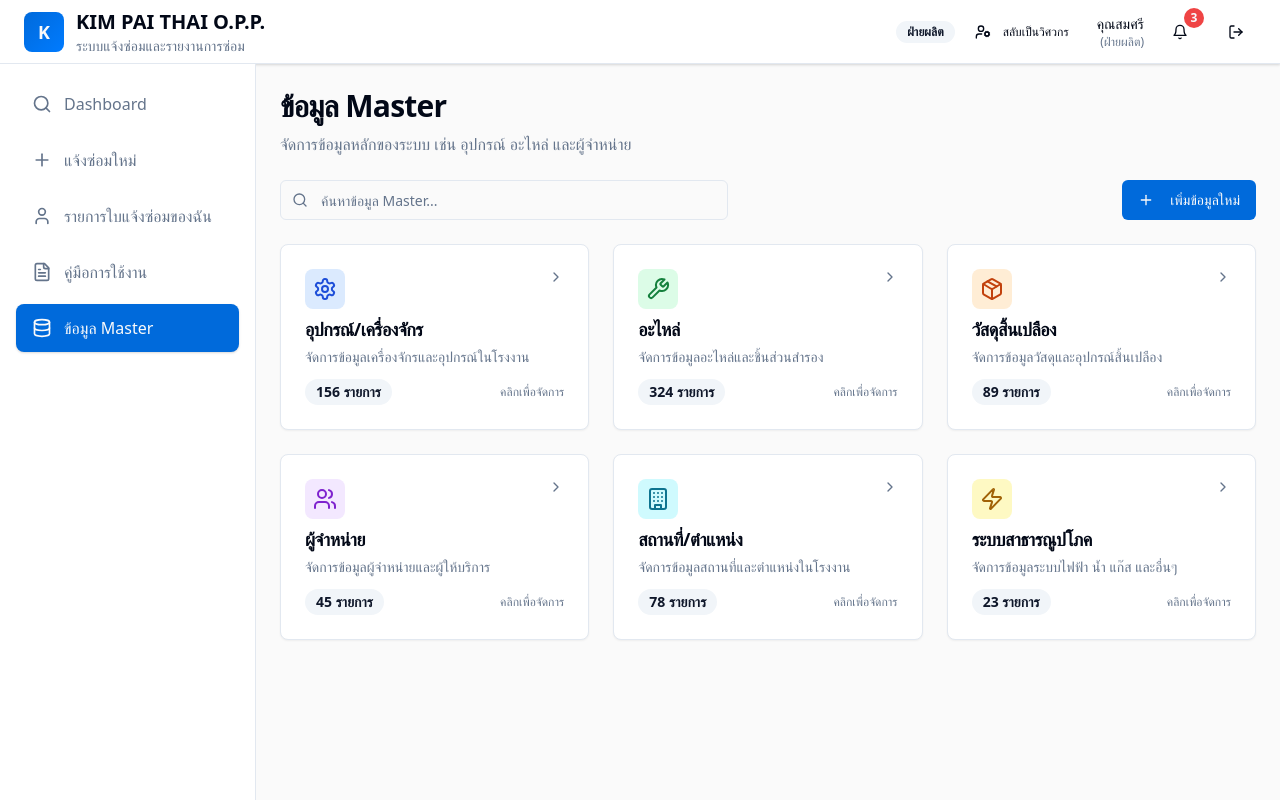
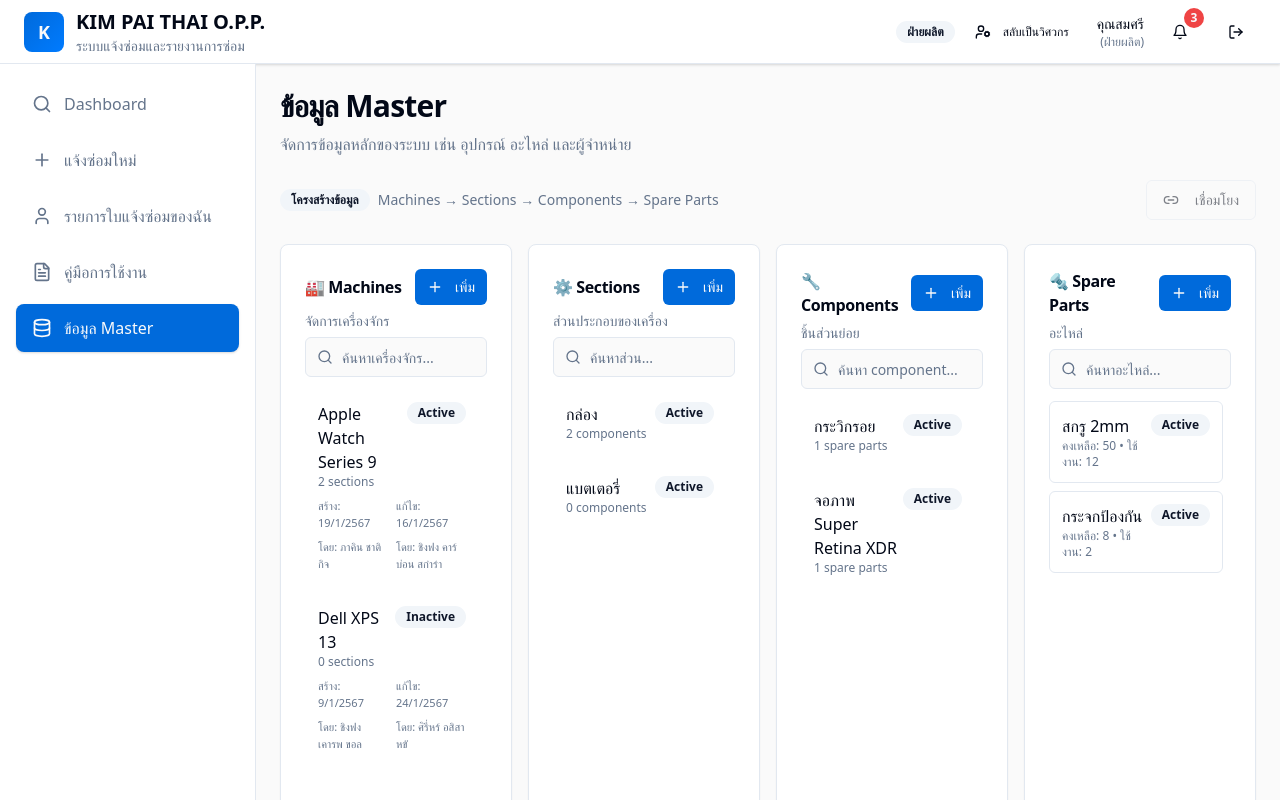
Before and after one commit to Toppingeni/kim-pai-repair-flow, a React (Vite) app: page /master-data in a window 1280 px wide. Built offline with nearby package versions, Linux system fonts and the light colour scheme.

Commit message:
Update Master Data page
Update Master Data page to match Data Linker design with 4 columns (Machines/Sections/Components/Spare Parts), including add buttons and relationship links.

```diff
--- a/src/components/master-data/MasterDataManager.tsx
+++ b/src/components/master-data/MasterDataManager.tsx
@@ -1,163 +1,330 @@
 
-import { useState } from "react";
+import { useMemo, useState } from "react";
 import { Card, CardContent, CardDescription, CardHeader, CardTitle } from "@/components/ui/card";
 import { Button } from "@/components/ui/button";
 import { Input } from "@/components/ui/input";
 import { Badge } from "@/components/ui/badge";
+import { ScrollArea } from "@/components/ui/scroll-area";
 import {
   Search,
   Plus,
-  Settings,
-  Wrench,
-  Package,
-  Users,
-  Building,
-  Zap,
-  ChevronRight
+  Link2
 } from "lucide-react";
 
-interface MasterDataType {
+type EntityStatus = "Active" | "Inactive";
+
+interface Machine {
   id: string;
   name: string;
-  description: string;
-  icon: React.ReactNode;
-  count: number;
-  color: string;
+  status: EntityStatus;
+  sectionsCount: number;
+  createdAt: string;
+  updatedAt: string;
+  createdBy: string;
+  updatedBy: string;
+}
+
+interface Section {
+  id: string;
+  machineId: string;
+  name: string;
+  status: EntityStatus;
+  componentsCount: number;
+}
+
+interface ComponentItem {
+  id: string;
+  sectionId: string;
+  name: string;
+  status: EntityStatus;
+  sparePartsCount: number;
+}
+
+interface SparePart {
+  id: string;
+  componentId: string;
+  name: string;
+  status: EntityStatus;
+  qty: number;
+  used: number;
 }
 
 export function MasterDataManager() {
-  const [searchQuery, setSearchQuery] = useState("");
-  const [selectedCategory, setSelectedCategory] = useState<string | null>(null);
+  // selections
+  const [selectedMachineId, setSelectedMachineId] = useState<string | null>(null);
+  const [selectedSectionId, setSelectedSectionId] = useState<string | null>(null);
+  const [selectedComponentId, setSelectedComponentId] = useState<string | null>(null);
 
-  const masterDataTypes: MasterDataType[] = [
+  // per-column search
+  const [searchMachines, setSearchMachines] = useState("");
+  const [searchSections, setSearchSections] = useState("");
+  const [searchComponents, setSearchComponents] = useState("");
+  const [searchParts, setSearchParts] = useState("");
+
+  // mock data (sample like the preview)
+  const machines: Machine[] = [
     {
-      id: "equipment",
-      name: "อุปกรณ์/เครื่องจักร",
-      description: "จัดการข้อมูลเครื่องจักรและอุปกรณ์ในโรงงาน",
-      icon: <Settings className="h-6 w-6" />,
-      count: 156,
-      color: "bg-blue-100 text-blue-700 border-blue-200"
+      id: "m1",
+      name: "Apple Watch Series 9",
+      status: "Active",
+      sectionsCount: 2,
+      createdAt: "19/1/2567",
+      updatedAt: "16/1/2567",
+      createdBy: "ภาคิน ชาติกิจ",
+      updatedBy: "ชิงฟง คาร์บ่อน สกำรำ",
     },
     {
-      id: "spare-parts",
-      name: "อะไหล่",
-      description: "จัดการข้อมูลอะไหล่และชิ้นส่วนสำรอง",
-      icon: <Wrench className="h-6 w-6" />,
-      count: 324,
-      color: "bg-green-100 text-green-700 border-green-200"
+      id: "m2",
+      name: "Dell XPS 13",
+      status: "Inactive",
+      sectionsCount: 0,
+      createdAt: "9/1/2567",
+      updatedAt: "24/1/2567",
+      createdBy: "ชิงฟง เคารพ ขอล",
+      updatedBy: "ศิรี่หร์ อสิสา หขั",
     },
-    {
-      id: "supplies",
-      name: "วัสดุสิ้นเปลือง",
-      description: "จัดการข้อมูลวัสดุและอุปกรณ์สิ้นเปลือง",
-      icon: <Package className="h-6 w-6" />,
-      count: 89,
-      color: "bg-orange-100 text-orange-700 border-orange-200"
-    },
-    {
-      id: "vendors",
-      name: "ผู้จำหน่าย",
-      description: "จัดการข้อมูลผู้จำหน่ายและผู้ให้บริการ",
-      icon: <Users className="h-6 w-6" />,
-      count: 45,
-      color: "bg-purple-100 text-purple-700 border-purple-200"
-    },
-    {
-      id: "locations",
-      name: "สถานที่/ตำแหน่ง",
-      description: "จัดการข้อมูลสถานที่และตำแหน่งในโรงงาน",
-      icon: <Building className="h-6 w-6" />,
-      count: 78,
-      color: "bg-cyan-100 text-cyan-700 border-cyan-200"
-    },
-    {
-      id: "utilities",
-      name: "ระบบสาธารณูปโภค",
-      description: "จัดการข้อมูลระบบไฟฟ้า น้ำ แก๊ส และอื่นๆ",
-      icon: <Zap className="h-6 w-6" />,
-      count: 23,
-      color: "bg-yellow-100 text-yellow-700 border-yellow-200"
-    }
   ];
 
-  const filteredTypes = masterDataTypes.filter(type =>
-    type.name.toLowerCase().includes(searchQuery.toLowerCase()) ||
-    type.description.toLowerCase().includes(searchQuery.toLowerCase())
+  const sections: Section[] = [
+    { id: "s1", machineId: "m1", name: "กล่อง", status: "Active", componentsCount: 2 },
+    { id: "s2", machineId: "m1", name: "แบตเตอรี่", status: "Active", componentsCount: 0 },
+  ];
+
+  const components: ComponentItem[] = [
+    { id: "c1", sectionId: "s1", name: "กระวิกรอย", status: "Active", sparePartsCount: 1 },
+    { id: "c2", sectionId: "s1", name: "จอภาพ Super Retina XDR", status: "Active", sparePartsCount: 1 },
+  ];
+
+  const spareParts: SparePart[] = [
+    { id: "p1", componentId: "c1", name: "สกรู 2mm", status: "Active", qty: 50, used: 12 },
+    { id: "p2", componentId: "c2", name: "กระจกป้องกัน", status: "Active", qty: 8, used: 2 },
+  ];
+
+  // derived lists
+  const filteredMachines = useMemo(
+    () => machines.filter((m) => m.name.toLowerCase().includes(searchMachines.toLowerCase())),
+    [machines, searchMachines]
   );
 
-  const handleCategorySelect = (categoryId: string) => {
-    setSelectedCategory(categoryId);
-    // This would typically navigate to a detailed management page
-    console.log(`Selected category: ${categoryId}`);
+  const filteredSections = useMemo(
+    () =>
+      sections
+        .filter((s) => !selectedMachineId || s.machineId === selectedMachineId)
+        .filter((s) => s.name.toLowerCase().includes(searchSections.toLowerCase())),
+    [sections, selectedMachineId, searchSections]
+  );
+
+  const filteredComponents = useMemo(
+    () =>
+      components
+        .filter((c) => !selectedSectionId || c.sectionId === selectedSectionId)
+        .filter((c) => c.name.toLowerCase().includes(searchComponents.toLowerCase())),
+    [components, selectedSectionId, searchComponents]
+  );
+
+  const filteredParts = useMemo(
+    () =>
+      spareParts
+        .filter((p) => !selectedComponentId || p.componentId === selectedComponentId)
+        .filter((p) => p.name.toLowerCase().includes(searchParts.toLowerCase())),
+    [spareParts, selectedComponentId, searchParts]
+  );
+
+  // handlers
+  const selectMachine = (id: string) => {
+    setSelectedMachineId(id);
+    setSelectedSectionId(null);
+    setSelectedComponentId(null);
   };
+  const selectSection = (id: string) => {
+    setSelectedSectionId(id);
+    setSelectedComponentId(null);
+  };
+  const selectComponent = (id: string) => setSelectedComponentId(id);
+
+  const canLink = !!(selectedMachineId && selectedSectionId && selectedComponentId);
 
   return (
     <div className="space-y-6">
-      {/* Search and Controls */}
-      <div className="flex flex-col sm:flex-row gap-4 items-start sm:items-center justify-between">
-        <div className="relative flex-1 max-w-md">
-          <Search className="absolute left-3 top-1/2 transform -translate-y-1/2 h-4 w-4 text-muted-foreground" />
-          <Input
-            placeholder="ค้นหาข้อมูล Master..."
-            value={searchQuery}
-            onChange={(e) => setSearchQuery(e.target.value)}
-            className="pl-10"
-          />
+      {/* Toolbar */}
+      <div className="flex flex-wrap items-center gap-3 justify-between">
+        <div className="flex items-center gap-2 text-sm text-muted-foreground">
+          <Badge variant="secondary">โครงสร้างข้อมูล</Badge>
+          <span>Machines → Sections → Components → Spare Parts</span>
         </div>
-        <Button>
-          <Plus className="h-4 w-4 mr-2" />
-          เพิ่มข้อมูลใหม่
+        <div className="flex items-center gap-2">
+          <Button variant="outline" disabled={!canLink}>
+            <Link2 className="h-4 w-4 mr-2" /> เชื่อมโยง
           </Button>
         </div>
+      </div>
 
-      {/* Master Data Grid */}
-      <div className="grid grid-cols-1 md:grid-cols-2 lg:grid-cols-3 gap-6">
-        {filteredTypes.map((type) => (
-          <Card
-            key={type.id}
-            className="cursor-pointer hover:shadow-lg transition-all duration-200 group"
-            onClick={() => handleCategorySelect(type.id)}
-          >
+      {/* 4 Columns */}
+      <div className="grid grid-cols-1 md:grid-cols-2 xl:grid-cols-4 gap-4">
+        {/* Machines */}
+        <Card>
           <CardHeader className="pb-3">
-              <div className="flex items-start justify-between">
-                <div className={`p-2 rounded-lg ${type.color}`}>
-                  {type.icon}
+            <div className="flex items-center justify-between">
+              <CardTitle className="text-base">🏭 Machines</CardTitle>
+              <Button size="sm"><Plus className="h-4 w-4 mr-1" />เพิ่ม</Button>
             </div>
-                <ChevronRight className="h-4 w-4 text-muted-foreground group-hover:text-foreground transition-colors" />
-              </div>
-              <div className="space-y-1">
-                <CardTitle className="text-lg">{type.name}</CardTitle>
-                <CardDescription className="text-sm">
-                  {type.description}
-                </CardDescription>
+            <CardDescription>จัดการเครื่องจักร</CardDescription>
+            <div className="relative">
+              <Search className="absolute left-3 top-1/2 -translate-y-1/2 h-4 w-4 text-muted-foreground" />
+              <Input value={searchMachines} onChange={(e)=>setSearchMachines(e.target.value)} placeholder="ค้นหาเครื่องจักร..." className="pl-9" />
             </div>
           </CardHeader>
           <CardContent>
+            <ScrollArea className="h-[60vh] pr-2">
+              <div className="space-y-2">
+                {filteredMachines.map((m) => {
+                  const selected = m.id === selectedMachineId;
+                  return (
+                    <button
+                      key={m.id}
+                      className={`w-full text-left rounded-md border p-3 transition-colors ${selected ? "border-primary bg-primary/10" : "border-transparent hover:bg-muted"}`}
+                      onClick={() => selectMachine(m.id)}
+                    >
+                      <div className="flex items-start justify-between">
+                        <div>
+                          <div className="font-medium">{m.name}</div>
+                          <div className="text-xs text-muted-foreground">{m.sectionsCount} sections</div>
+                        </div>
+                        <Badge variant="secondary">{m.status}</Badge>
+                      </div>
+                      <div className="mt-2 grid grid-cols-2 gap-2 text-[11px] text-muted-foreground">
+                        <div>สร้าง: {m.createdAt}</div>
+                        <div>แก้ไข: {m.updatedAt}</div>
+                        <div>โดย: {m.createdBy}</div>
+                        <div>โดย: {m.updatedBy}</div>
+                      </div>
+                    </button>
+                  );
+                })}
+              </div>
+            </ScrollArea>
+          </CardContent>
+        </Card>
+
+        {/* Sections */}
+        <Card>
+          <CardHeader className="pb-3">
             <div className="flex items-center justify-between">
-                <Badge variant="secondary" className="text-sm">
-                  {type.count} รายการ
-                </Badge>
-                <div className="text-xs text-muted-foreground">
-                  คลิกเพื่อจัดการ
+              <CardTitle className="text-base">⚙️ Sections</CardTitle>
+              <Button size="sm"><Plus className="h-4 w-4 mr-1" />เพิ่ม</Button>
+            </div>
+            <CardDescription>ส่วนประกอบของเครื่อง</CardDescription>
+            <div className="relative">
+              <Search className="absolute left-3 top-1/2 -translate-y-1/2 h-4 w-4 text-muted-foreground" />
+              <Input value={searchSections} onChange={(e)=>setSearchSections(e.target.value)} placeholder="ค้นหาส่วน..." className="pl-9" />
+            </div>
+          </CardHeader>
+          <CardContent>
+            <ScrollArea className="h-[60vh] pr-2">
+              <div className="space-y-2">
+                {filteredSections.length === 0 && (
+                  <div className="text-sm text-muted-foreground">เลือกเครื่องจักรก่อน</div>
+                )}
+                {filteredSections.map((s) => {
+                  const selected = s.id === selectedSectionId;
+                  return (
+                    <button
+                      key={s.id}
+                      className={`w-full text-left rounded-md border p-3 transition-colors ${selected ? "border-primary bg-primary/10" : "border-transparent hover:bg-muted"}`}
+                      onClick={() => selectSection(s.id)}
+                    >
+                      <div className="flex items-start justify-between">
+                        <div>
+                          <div className="font-medium">{s.name}</div>
+                          <div className="text-xs text-muted-foreground">{s.componentsCount} components</div>
+                        </div>
+                        <Badge variant="secondary">{s.status}</Badge>
+                      </div>
+                    </button>
+                  );
+                })}
+              </div>
+            </ScrollArea>
+          </CardContent>
+        </Card>
+
+        {/* Components */}
+        <Card>
+          <CardHeader className="pb-3">
+            <div className="flex items-center justify-between">
+              <CardTitle className="text-base">🔧 Components</CardTitle>
+              <Button size="sm"><Plus className="h-4 w-4 mr-1" />เพิ่ม</Button>
+            </div>
+            <CardDescription>ชิ้นส่วนย่อย</CardDescription>
+            <div className="relative">
+              <Search className="absolute left-3 top-1/2 -translate-y-1/2 h-4 w-4 text-muted-foreground" />
+              <Input value={searchComponents} onChange={(e)=>setSearchComponents(e.target.value)} placeholder="ค้นหา component..." className="pl-9" />
+            </div>
+          </CardHeader>
+          <CardContent>
+            <ScrollArea className="h-[60vh] pr-2">
+              <div className="space-y-2">
+                {filteredComponents.length === 0 && (
+                  <div className="text-sm text-muted-foreground">เลือกส่วน (Section) ก่อน</div>
+                )}
+                {filteredComponents.map((c) => {
+                  const selected = c.id === selectedComponentId;
+                  return (
+                    <button
+                      key={c.id}
+                      className={`w-full text-left rounded-md border p-3 transition-colors ${selected ? "border-primary bg-primary/10" : "border-transparent hover:bg-muted"}`}
+                      onClick={() => selectComponent(c.id)}
+                    >
+                      <div className="flex items-start justify-between">
+                        <div>
+                          <div className="font-medium">{c.name}</div>
+                          <div className="text-xs text-muted-foreground">{c.sparePartsCount} spare parts</div>
+                        </div>
+                        <Badge variant="secondary">{c.status}</Badge>
+                      </div>
+                    </button>
+                  );
+                })}
+              </div>
+            </ScrollArea>
+          </CardContent>
+        </Card>
+
+        {/* Spare Parts */}
+        <Card>
+          <CardHeader className="pb-3">
+            <div className="flex items-center justify-between">
+              <CardTitle className="text-base">🔩 Spare Parts</CardTitle>
+              <Button size="sm"><Plus className="h-4 w-4 mr-1" />เพิ่ม</Button>
+            </div>
+            <CardDescription>อะไหล่</CardDescription>
+            <div className="relative">
+              <Search className="absolute left-3 top-1/2 -translate-y-1/2 h-4 w-4 text-muted-foreground" />
+              <Input value={searchParts} onChange={(e)=>setSearchParts(e.target.value)} placeholder="ค้นหาอะไหล่..." className="pl-9" />
+            </div>
+          </CardHeader>
+          <CardContent>
+            <ScrollArea className="h-[60vh] pr-2">
+              <div className="space-y-2">
+                {filteredParts.length === 0 && (
+                  <div className="text-sm text-muted-foreground">เลือก Component ก่อน</div>
+                )}
+                {filteredParts.map((p) => (
+                  <div key={p.id} className="rounded-md border p-3">
+                    <div className="flex items-start justify-between">
+                      <div>
+                        <div className="font-medium">{p.name}</div>
+                        <div className="text-xs text-muted-foreground">คงเหลือ: {p.qty} • ใช้งาน: {p.used}</div>
+                      </div>
+                      <Badge variant="secondary">{p.status}</Badge>
                     </div>
                   </div>
+                ))}
+              </div>
+            </ScrollArea>
           </CardContent>
         </Card>
-        ))}
       </div>
-
-      {/* Empty State */}
-      {filteredTypes.length === 0 && (
-        <div className="text-center py-12">
-          <Search className="h-12 w-12 text-muted-foreground mx-auto mb-4" />
-          <h3 className="text-lg font-medium text-foreground mb-2">
-            ไม่พบข้อมูลที่ตรงกัน
-          </h3>
-          <p className="text-muted-foreground">
-            ลองใช้คำค้นหาอื่น หรือเพิ่มข้อมูล Master ใหม่
-          </p>
-        </div>
-      )}
     </div>
   );
 }
```
Lines whose indentation alone changed are shown as unchanged.
